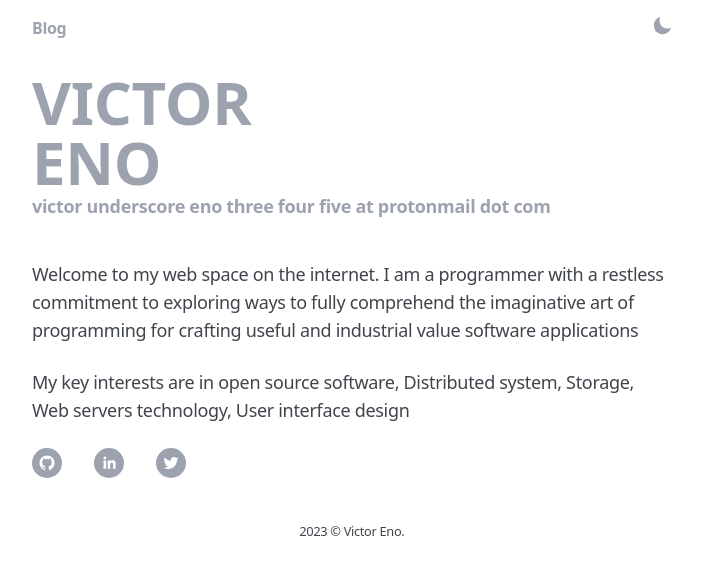
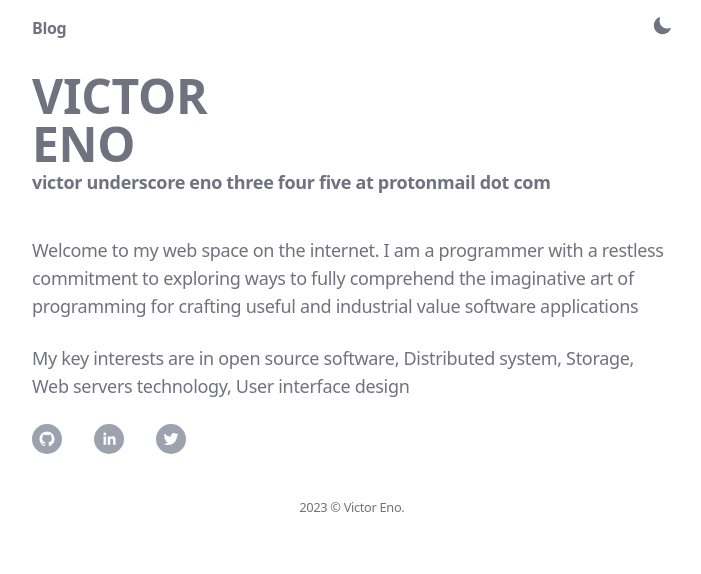
Before and after one commit to victor-eno/vicjournals, a Next.js app: page / in a window 1280 px wide. Shown: the top 574 px of the page, without its empty margins (288-989 px from the left). Built offline with nearby package versions, Linux system fonts and the light colour scheme.

Commit message:
theme color

```diff
--- a/pages/blog.js
+++ b/pages/blog.js
@@ -39,11 +39,11 @@ export default function Blog({ posts }) {
        </nav>
 
        <div className="flex justify-between p-4">
-       <div className="text-6xl font-black left-0 top-0">
-       <h1 className="text-greytext-100">
+       <div className="text-5xl font-black left-0 top-0">
+       <h1 className="vic1">
           Blog
         </h1>
-        <p className="text-greytext-100">
+        <p className="vic2">
         journaling to fully comprehend
         </p>
         </div>
@@ -63,14 +63,14 @@ export default function Blog({ posts }) {
                     <h1 className='text-2xl text-gray-500'>{post.frontMatter.title}</h1>
                     <h1 className="font-base h-10 text-gray-500">{post.frontMatter.date}</h1>
                     <p>{post.frontMatter.metaDesc}</p>
+
+                    <div className="flex justify-between">
                     <Link key={`${post.slug}`} href={`/blog/${post.slug}`}>
                       <a>
                     <h1 className="hover:text-blue-500 text-greytext-100 dark:text-whitetext-100 underline">{post.frontMatter.fullContent}</h1>
                     </a>
                     </Link>
-                    <div className="flex justify-between">
-                    <h2 className="text-gray-500">{post.frontMatter.tag}</h2>
-                    <h2 className="order-last text-gray-500">{post.frontMatter.readTime}</h2>
+                    <h2 className="order-last font-base dark:text-moodytext-100 text-gray-500">{post.frontMatter.readTime}</h2>
                     </div>
                   </div>
               </div>
--- a/pages/index.js
+++ b/pages/index.js
@@ -13,7 +13,7 @@ import Socials from "../components/Socials";
   return (
     <div className="max-w-2xl mx-auto lg:max-w-2xl mb-10">
       <Head>
-        <title>Create Next App</title>
+        <title>Victor's Web Space</title>
         <meta name='description' content='Generated by create next app' />
         <link rel='icon' href='/favicon.ico' />
       </Head>
@@ -37,14 +37,14 @@ import Socials from "../components/Socials";
        </nav>
 
        <div className="flex justify-between p-4">
-       <div className="text-6xl font-black left-0 top-0">
-        <h1 className="text-greytext-100">
+       <div className="text-5xl font-black left-0 top-0">
+        <h1 className="vic1">
           VICTOR
         </h1>
-        <h1 className="text-greytext-100">
+        <h1 className="vic1">
           ENO
         </h1>
-        <p className="text-greytext-100">victor underscore eno three four five at
+        <p className="vic2">victor underscore eno three four five at
         protonmail dot com
         </p>
         </div>
--- a/styles/globals.css
+++ b/styles/globals.css
@@ -20,9 +20,18 @@
       letter-spacing: -0.02em;
     }
 
+    .vic1 {
+      @apply text-greytext-100 dark:text-moodytext-100;;
+      font-variation-settings: 'wght' 50;
+   }
+   .vic2 {
+    @apply text-greytext-100 dark:text-moodytext-100;;
+    font-variation-settings: 'wght' 200;
+    }
+
     p{
-      @apply text-lg text-coolnight-100 dark:text-moodytext-100;
-      font-variation-settings: 'wght' 150;
+      @apply text-lg text-greytext-100 dark:text-moodytext-100;
+      font-variation-settings: 'wght' 350;
     }
 
 
@@ -36,15 +45,15 @@
     h4,
     h5,
     h6 {
-      @apply text-coolnight-100 dark:text-moodytext-100;
-         font-variation-settings: 'wght' 200;
+      @apply text-greytext-100 dark:text-moodytext-100;;
+         font-variation-settings: 'wght' 350;
        }
    h1 {
-         @apply text-coolnight-100 dark:text-moodytext-100;
+         @apply text-greytext-100 dark:text-moodytext-100;;
          font-variation-settings: 'wght' 350;
       }
    h2 {
-         font-variation-settings: 'wght' 250;
+         font-variation-settings: 'wght' 350;
       }
 
     a {
--- a/tailwind.config.js
+++ b/tailwind.config.js
@@ -19,7 +19,7 @@ module.exports = {
           100: '#c5cae9',
         },
         greytext: {
-          100: '#9ca3af'
+          100: '#71717f'
         },
         whitetext: {
           100: '#fafafa'
```
Also changed, not shown: posts/first-post.md (+1 -1 lines).
